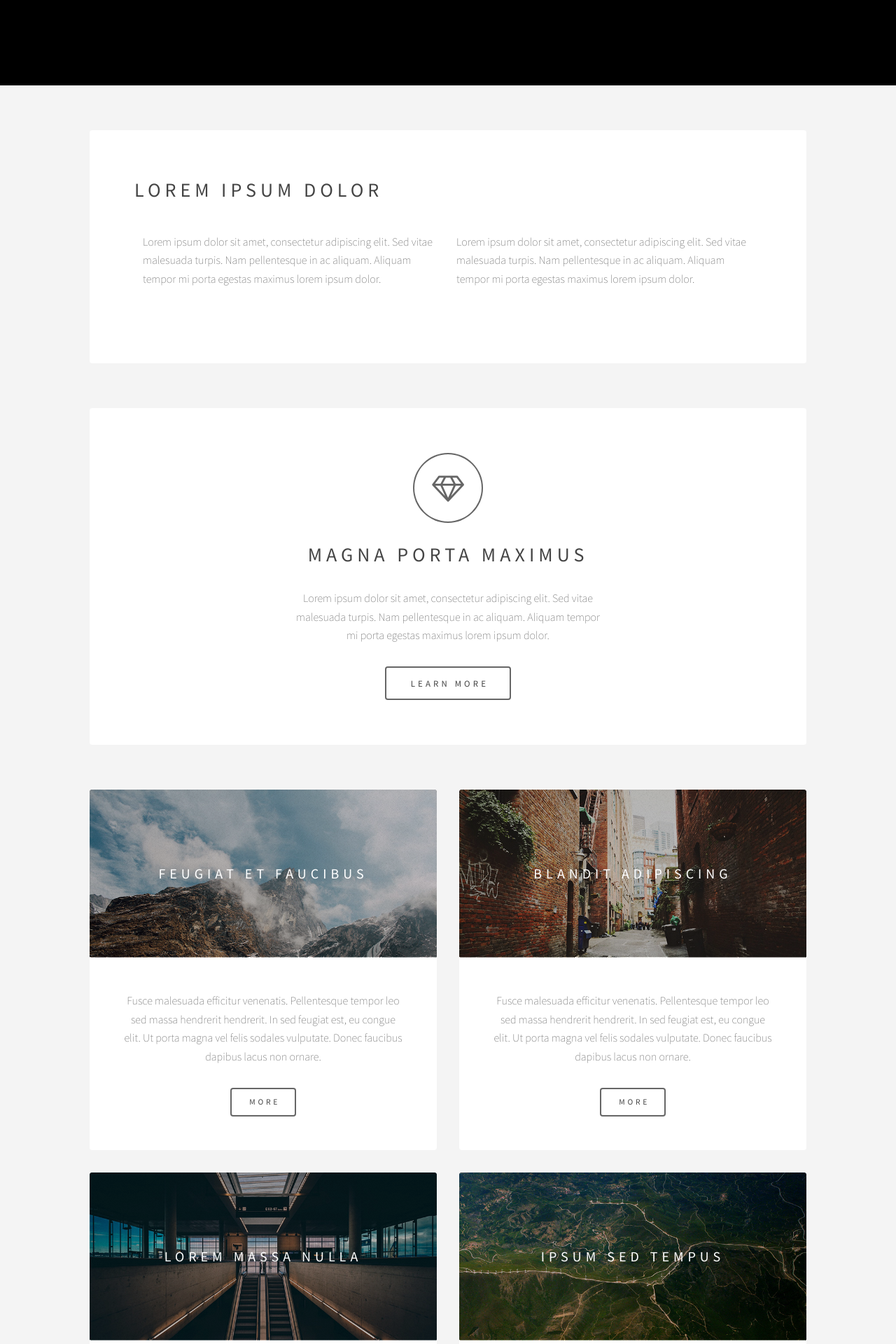
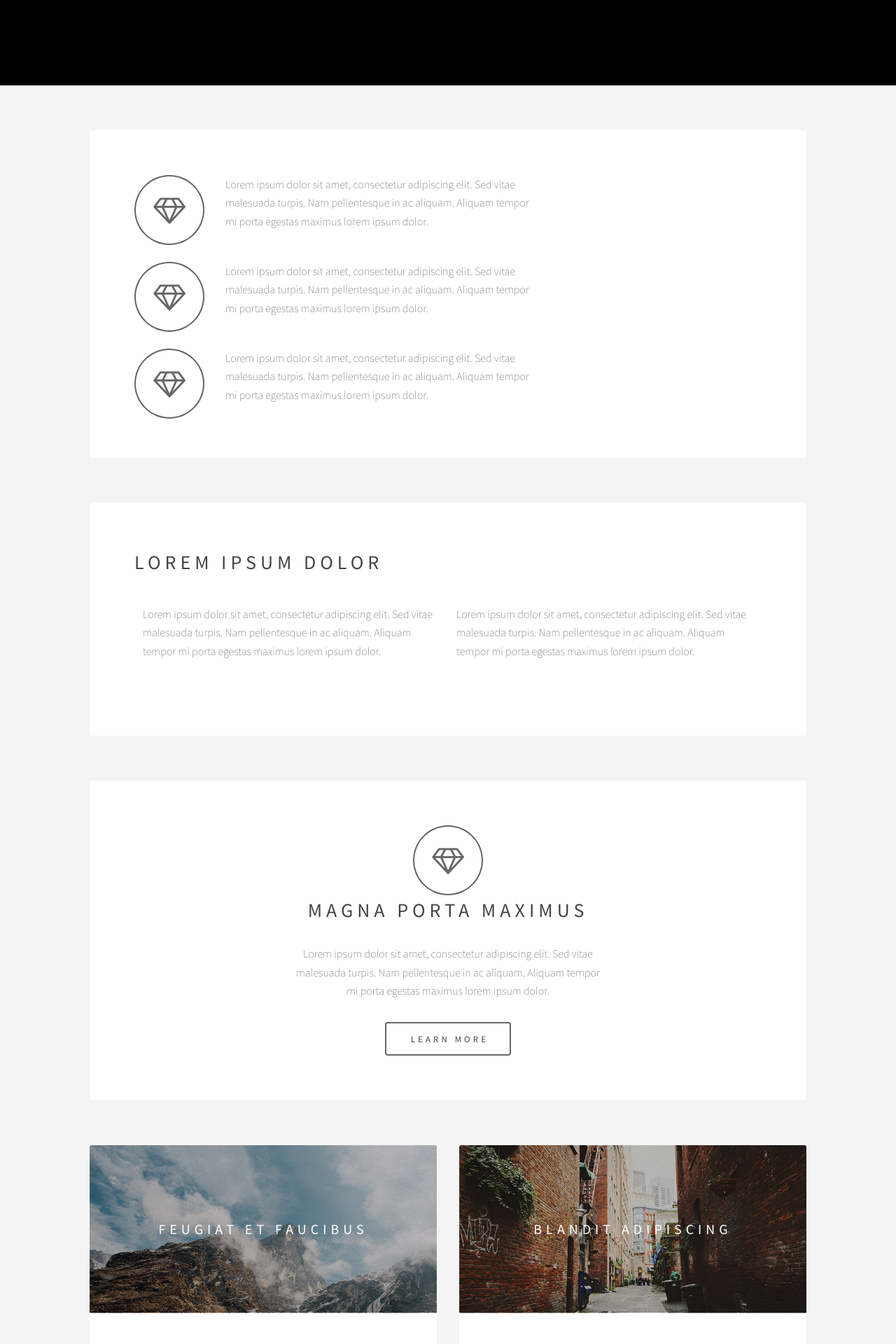
Before and after one commit to gsrivastava/gsrivastava.github.io, a Jekyll site: the page built from index.md, in a window 1280 px wide. Shown: the part 553-2473 px from the top of the page at 70% size. Built offline with Jekyll 4.4.1, drawn with Linux system fonts in a browser that asks for light colours.

Commit message:
Add support for 'Photo Stream' section (no fancy margins though)

```diff
--- a/_layouts/default.html
+++ b/_layouts/default.html
@@ -37,6 +37,28 @@
 
 		<!-- Wrapper -->
 			<div id="wrapper">
+
+				<!-- Banner -->
+				<section id="intro" class="main">
+					<div class="clearfix photo-stream">
+						<span class="icon fa-diamond major"></span>
+						<p>Lorem ipsum dolor sit amet, consectetur adipiscing elit. Sed vitae<br />
+						malesuada turpis. Nam pellentesque in ac aliquam. Aliquam tempor<br />
+						mi porta egestas maximus lorem ipsum dolor.</p>
+					</div>
+					<div class="clearfix photo-stream">
+						<span class="icon fa-diamond major"></span>
+						<p>Lorem ipsum dolor sit amet, consectetur adipiscing elit. Sed vitae<br />
+						malesuada turpis. Nam pellentesque in ac aliquam. Aliquam tempor<br />
+						mi porta egestas maximus lorem ipsum dolor.</p>
+					</div>
+					<div class="clearfix photo-stream">
+						<span class="icon fa-diamond major"></span>
+						<p>Lorem ipsum dolor sit amet, consectetur adipiscing elit. Sed vitae<br />
+						malesuada turpis. Nam pellentesque in ac aliquam. Aliquam tempor<br />
+						mi porta egestas maximus lorem ipsum dolor.</p>
+					</div>
+				</section>
 
 				<!-- Main -->
 				<section id="main" class="main">
--- a/assets/css/main.css
+++ b/assets/css/main.css
@@ -325,6 +325,12 @@
 
 	.box {
 		border-color: #666666;
+	}
+
+	.clearfix::after {
+		display: block;
+		content: "";
+		clear: both
 	}
 
 /* Button */
@@ -710,7 +716,6 @@
 		}
 
 		.icon.major {
-			display: block;
 			margin: 0 0 1.5em 0;
 		}
 
@@ -1587,3 +1592,13 @@
 				}
 
 		}
+
+/* Photo Stream */
+.photo-stream > span.icon {
+	float: left;
+	padding-right: 30px;
+}
+
+.photo-stream > p {
+	text-align: left;
+}
```
Lines whose indentation alone changed are shown as unchanged.
